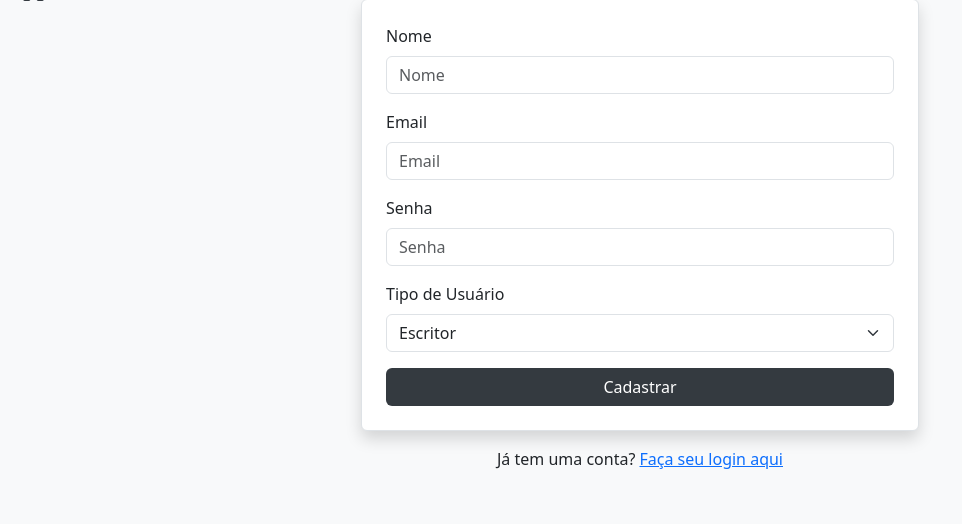
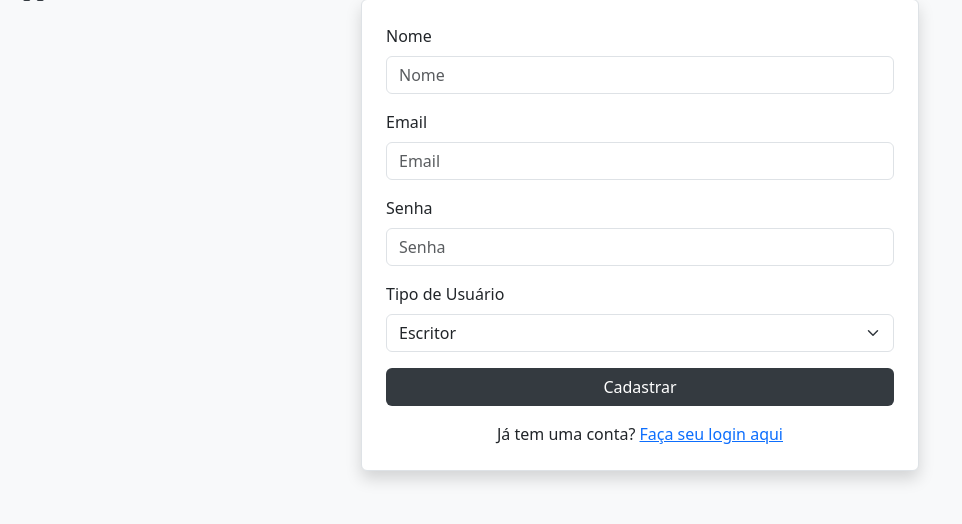
Before and after one commit to mvsilvass/portal-de-noticias, a PHP site: page /src/pages/cadastrar.php in a window 1280 px wide. Shown: the part 49-573 px from the top of the page, without its empty margins (0-962 px from the left). Run offline with PHP 8.4, Linux system fonts and the light colour scheme.

Commit message:
Update cadastrar.php

```diff
--- a/src/pages/cadastrar.php
+++ b/src/pages/cadastrar.php
@@ -58,6 +58,12 @@ if ($_SERVER['REQUEST_METHOD'] === 'POST') {
         color: #343a40;
         text-decoration: none;
     }
+    .login-link {
+        margin-top: 1rem; /* Ajuste o espaçamento acima do link */
+        margin-bottom: 0; /* Remove margem abaixo */
+        text-align: center; /* Centraliza o texto */
+        font-size: 1rem; /* Ajuste o tamanho do texto */
+    }
 </style>
 <body class="bg-light" style="min-height: 100vh; display: flex; justify-content: center; align-items: center;">
 
@@ -91,8 +97,9 @@ if ($_SERVER['REQUEST_METHOD'] === 'POST') {
                     </select>
                 </div>
                 <button type="submit" class="btn w-100" style="background-color: #343a40 !important; color: white;">Cadastrar</button>
+                <p class="login-link">Já tem uma conta? <a href="../pages/login.php">Faça seu login aqui</a></p>
             </form>
-            <p class="mt-3 text-center">Já tem uma conta? <a href="../pages/login.php">Faça seu login aqui</a></p>
+
         </div>
     </main>
 
```
